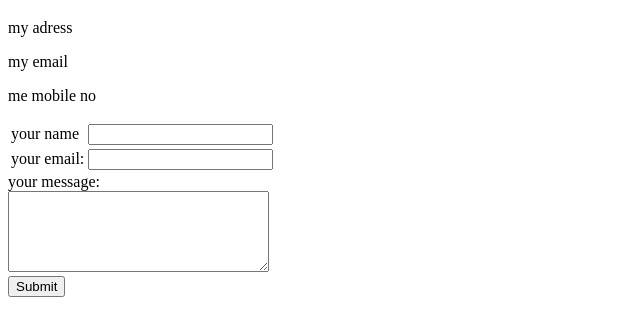
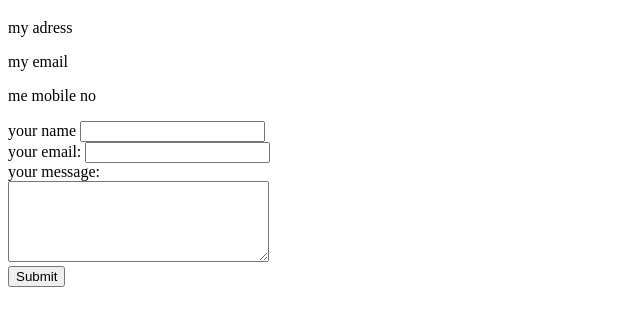
Before and after one commit to Jarvis156/cv, a plain HTML site: page hobbies.html in a window 1280 px wide. Shown: the part 61-396 px from the top of the page, without its empty margins (0-640 px from the left). Drawn offline with Linux system fonts and the light colour scheme.

Commit message:
Update hobbies.html

```diff
--- a/hobbies.html
+++ b/hobbies.html
@@ -10,19 +10,14 @@
     <p>me mobile no</p>
 
     <form class="" action="mailto:snehakashyap95@gmail.com" method="post">
-        <table>
-            <tr>
-                <td><label>your name</label></td>
-                <td><input type="text" name="Name" value=""></td>
-            </tr>
-            <tr>
-                <td><label>your email:</label></td>
-                <td><input type="email" name="Email" value=""></td>
-            </tr>
-            </table>
-            <label>your message:</label><br>
-            <textarea name="message" rows="5" cols="30"></textarea><br>
-            <input type="submit" name="">
+        <label>your name</label></td>
+        <input type="text" name="Name" value=""></td>
+        <br>
+        <label>your email:</label></td>
+        <input type="email" name="Email" value=""></td><br>
+        <label>your message:</label><br>
+        <textarea name="message" rows="5" cols="30"></textarea><br>
+        <input type="submit" name="">
 </form>
 
 </body>
```
